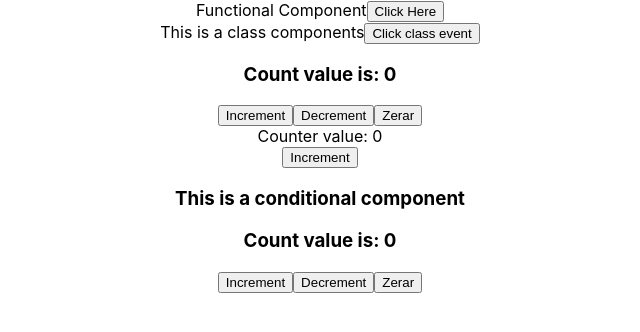
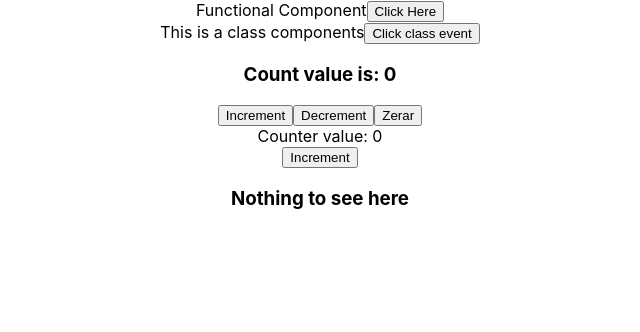
Before and after one commit to vmussato/react-code-stoic, a React (Create React App) app: page / in a window 1280 px wide. Shown: the top 332 px of the page, without its empty margins (320-960 px from the left). Built offline with nearby package versions, Linux system fonts and the light colour scheme.

Commit message:
element conditional

```diff
--- a/src/components/ConditionalComponent.js
+++ b/src/components/ConditionalComponent.js
@@ -4,17 +4,16 @@
 
 export default function ConditionalComponent() {
 
-    const [display, setDisplay] = useState(true);
+    const [display, setDisplay] = useState(false);
+    let output;
+    if(display) {
+        output = <h3>This is a conditional component</h3>
+    } else {
+        output = <h3>Nothing to see here</h3>
+    }
 
-    if (display) {
-        return (<div>
-            <h3>This is a conditional component</h3>
-            <Counter />
-        </div>);
-    } else {
-        return (<div>
-            <h3>Nothing to see here</h3>
-            <FunctionalCounter />
-        </div>);
-    }
+    return (<div>
+        {output}
+    </div>);
+
 }
```
